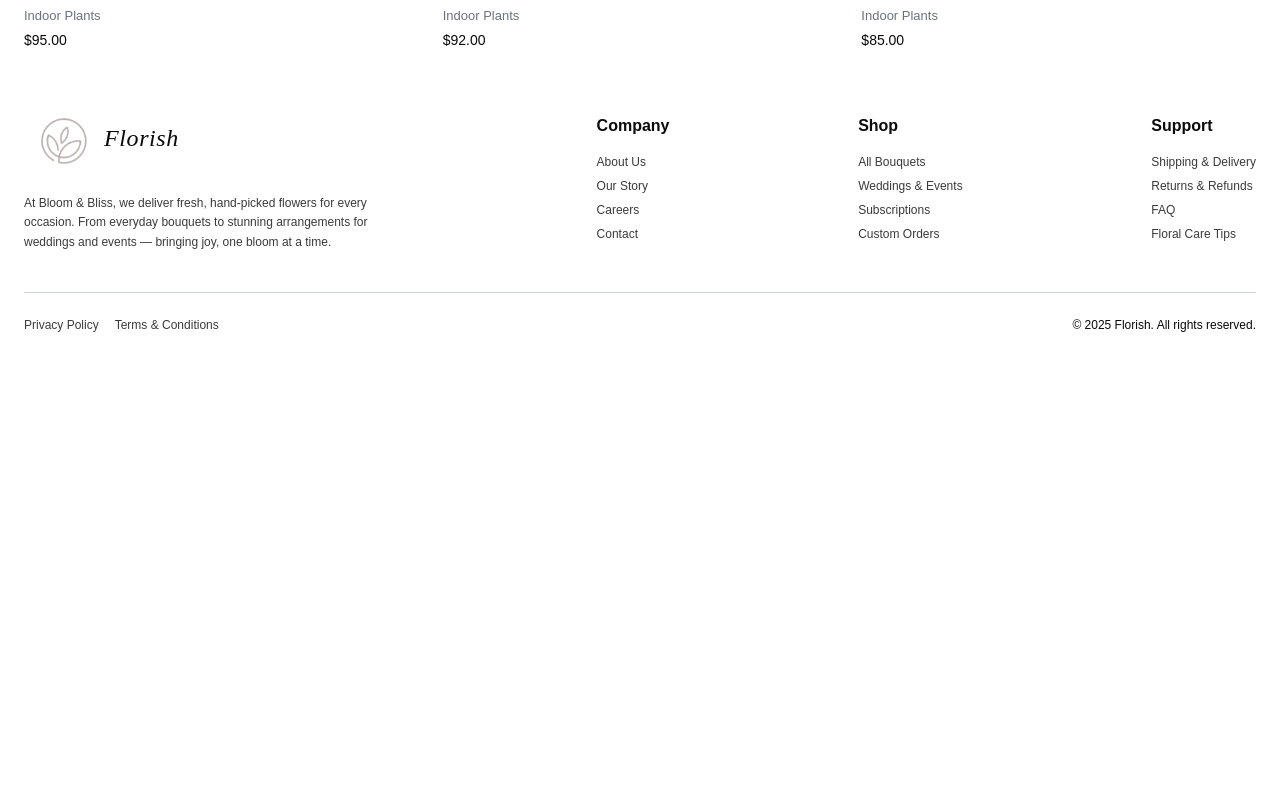
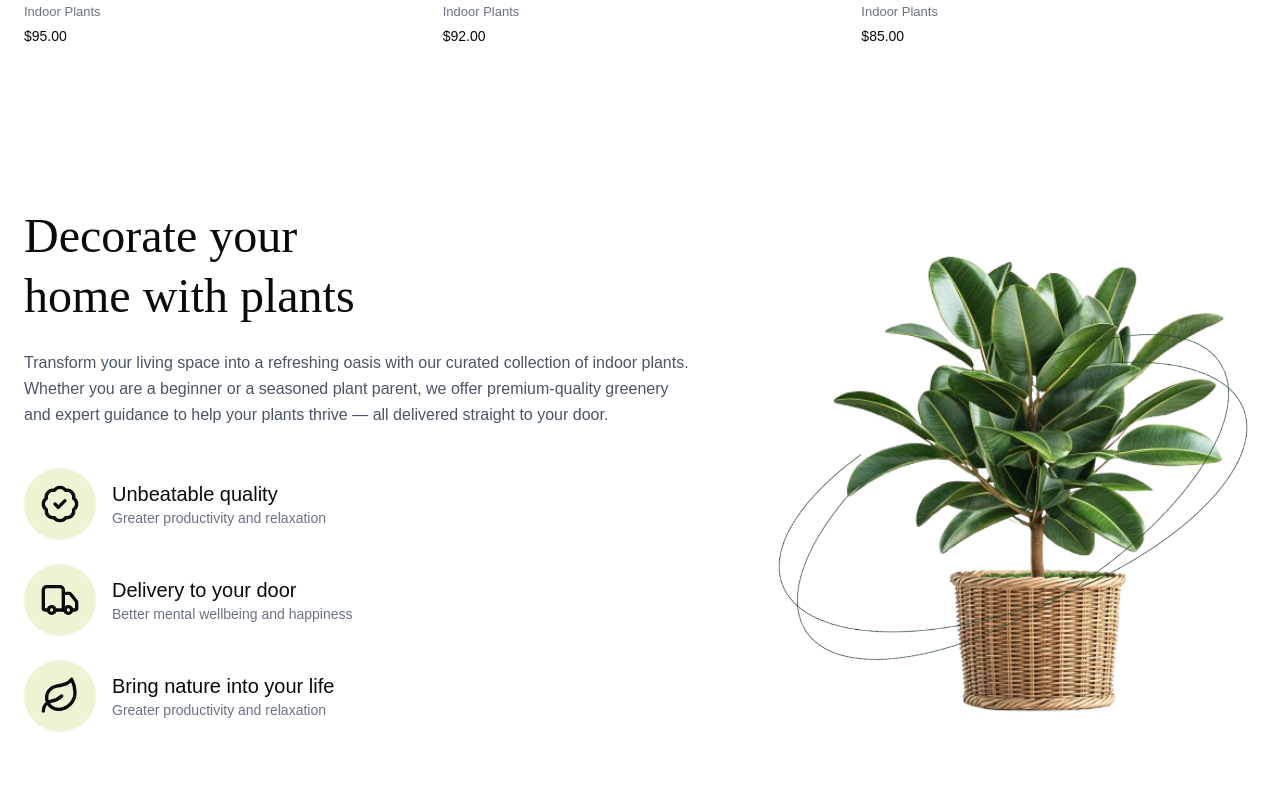
Before and after one commit to farhana988/Florish-frontend, a Next.js app: page / in a window 1280 px wide. Shown: the part 1625-2420 px from the top of the page. Before the commit the page ends 2006 px from the top, so only its background shows below. Built offline with nearby package versions, Linux system fonts and the light colour scheme.

Commit message:
promo section added

```diff
--- a/src/app/(userLayout)/page.tsx
+++ b/src/app/(userLayout)/page.tsx
@@ -1,3 +1,4 @@
+import PromoSection from "@/components/modules/home/Promo/PromoSection";
 import TrendingProducts from "@/components/modules/home/Trending-Products/TrendingProducts";
 import WhyChooseUs from "@/components/modules/home/why-choose-us/WhyChooseUs";
 
@@ -6,6 +7,7 @@ const HomePage = () => {
     <>
       <WhyChooseUs />
       <TrendingProducts />
+      <PromoSection />
     </>
   );
 };
--- /dev/null
+++ b/src/components/modules/home/Promo/BenefitItem.tsx
@@ -0,0 +1,26 @@
+import IconWrapper from "@/components/shared/IconWrapper";
+
+interface Benefit {
+  icon: React.ReactNode;
+  title: string;
+  subtitle: string;
+}
+
+interface BenefitItemProps {
+  benefit: Benefit;
+}
+
+const BenefitItem = ({ benefit }: BenefitItemProps) => {
+  const { icon, title, subtitle } = benefit;
+  return (
+    <div className="flex items-center gap-4">
+      <IconWrapper>{icon}</IconWrapper>
+      <div>
+        <h3 className="text-base lg:text-lg xl:text-xl font-medium">{title}</h3>
+        <p className="text-gray-500 text-xs lg:text-sm">{subtitle}</p>
+      </div>
+    </div>
+  );
+};
+
+export default BenefitItem;
--- /dev/null
+++ b/src/components/modules/home/Promo/PromoImage.tsx
@@ -0,0 +1,39 @@
+import Image from "next/image";
+
+const PromoImage = () => {
+  return (
+    <div
+      className="relative mr-2
+      w-[320px] lg:w-[370px] xl:w-[470px] h-[320px] lg:h-[370px] xl:h-[470px]"
+    >
+      {/* Background ellipse images */}
+      <Image
+        src="/ellipse.png"
+        alt="Decorative Ellipse"
+        fill
+        className="object-contain  z-10 mt-7 "
+      />
+      <Image
+        src="/ellipse.png"
+        alt="Decorative Ellipse"
+        fill
+        className="object-contain  z-10 mt-7  -rotate-12"
+      />
+
+      {/* Foreground plant image */}
+      <div
+        className="relative
+        w-[350px] lg:w-[400px] xl:w-[500px] h-[350px] lg:h-[400px] xl:h-[500px]"
+      >
+        <Image
+          src="/promo.png"
+          alt="Decorative Plant"
+          fill
+          className="object-contain"
+        />
+      </div>
+    </div>
+  );
+};
+
+export default PromoImage;
--- /dev/null
+++ b/src/components/modules/home/Promo/PromoSection.tsx
@@ -0,0 +1,13 @@
+import PromoImage from "./PromoImage";
+import PromoTextContent from "./PromoTextContent";
+
+const PromoSection = () => {
+  return (
+    <section className="py-20 flex flex-col md:flex-row items-center justify-between">
+      <PromoTextContent />
+      <PromoImage />
+    </section>
+  );
+};
+
+export default PromoSection;
--- /dev/null
+++ b/src/components/modules/home/Promo/PromoTextContent.tsx
@@ -0,0 +1,27 @@
+import { benefitItems } from "@/data/benefitData";
+import BenefitItem from "./BenefitItem";
+
+const PromoTextContent = () => {
+  return (
+    <div className="max-w-sm lg:max-w-lg xl:max-w-2xl">
+      <h1 className="text-3xl lg:text-4xl xl:text-5xl leading-tight headline">
+        Decorate your <br />
+        home with plants
+      </h1>
+      <p className="mt-4 lg:mt-6 text-gray-600 leading-relaxed text-xs lg:text-base">
+        Transform your living space into a refreshing oasis with our curated
+        collection of indoor plants. Whether you are a beginner or a seasoned
+        plant parent, we offer premium-quality greenery and expert guidance to
+        help your plants thrive — all delivered straight to your door.
+      </p>
+
+      <div className="mt-10 space-y-3 lg:space-y-6">
+        {benefitItems.map((benefit, index) => (
+          <BenefitItem key={index} benefit={benefit} />
+        ))}
+      </div>
+    </div>
+  );
+};
+
+export default PromoTextContent;
--- a/src/components/modules/home/why-choose-us/WhyChooseUs.tsx
+++ b/src/components/modules/home/why-choose-us/WhyChooseUs.tsx
@@ -1,3 +1,4 @@
+import IconWrapper from "@/components/shared/IconWrapper";
 import { plantFeaturesData } from "@/data/plantFeaturesData";
 
 const WhyChooseUs = () => {
@@ -8,9 +9,9 @@ const WhyChooseUs = () => {
           key={index}
           className="p-3 lg:p-6 h-full flex flex-col items-center text-center bg-white"
         >
-          <span className="bg-[#ecf4d3] px-4 py-4 rounded-full mb-4">
-            <item.icon />
-          </span>
+          <IconWrapper className="mb-4">
+            <item.icon className="w-5 h-5" />
+          </IconWrapper>
           <h2 className="text-base font-medium mb-2">{item.title}</h2>
 
           <p className="text-xs text-gray-400 min-h-8">{item.description}</p>
--- /dev/null
+++ b/src/components/shared/IconWrapper.tsx
@@ -0,0 +1,17 @@
+interface IconWrapperProps {
+  children: React.ReactNode;
+  className?: string;
+}
+
+const IconWrapper = ({ children, className = "" }: IconWrapperProps) => {
+  return (
+    <span
+      className={`bg-[#ecf4d3] px-4 py-4 rounded-full inline-flex items-center
+         justify-center ${className}`}
+    >
+      {children}
+    </span>
+  );
+};
+
+export default IconWrapper;
--- /dev/null
+++ b/src/data/benefitData.tsx
@@ -0,0 +1,18 @@
+import { BadgeCheck, Truck, Leaf } from "lucide-react";
+export const benefitItems = [
+  {
+    icon: <BadgeCheck className=" w-7 lg:w-10 h-7 lg:h-10" />,
+    title: "Unbeatable quality",
+    subtitle: "Greater productivity and relaxation",
+  },
+  {
+    icon: <Truck className=" w-7 lg:w-10 h-7 lg:h-10" />,
+    title: "Delivery to your door",
+    subtitle: "Better mental wellbeing and happiness",
+  },
+  {
+    icon: <Leaf className=" w-7 lg:w-10 h-7 lg:h-10" />,
+    title: "Bring nature into your life",
+    subtitle: "Greater productivity and relaxation",
+  },
+];
```
Also changed, not shown: public/ellipse.png (added), public/promo.png (added).
